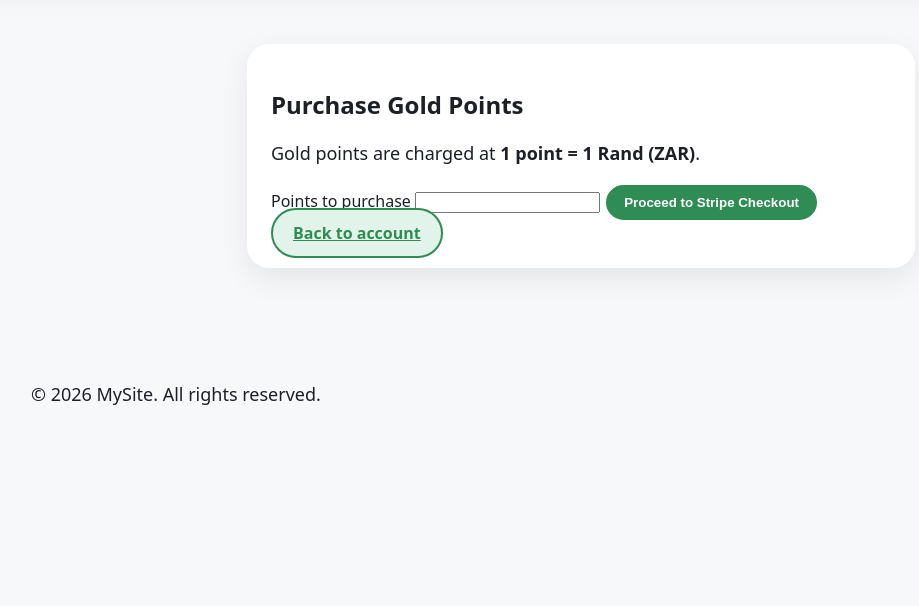
After one commit to Graeza/vgh, a Django app: page /auth/account/points/checkout/ in a window 1280 px wide. The commit adds this page. Shown: the part 194-800 px from the top of the page, without its empty margins (59-978 px from the left). Run offline with Django 4.2, Linux system fonts and the light colour scheme; a user stored in the database is signed in.

Commit message:
Add Stripe-backed gold points purchase flow

```diff
--- a/users/templates/users/account.html
+++ b/users/templates/users/account.html
@@ -124,6 +124,7 @@
     <section class="account-tabs__panel" data-tab-panel="gold-points" role="tabpanel" id="gold-points-panel" aria-labelledby="gold-points-tab" hidden>
       <h2>Gold Points</h2>
       <p>Your current balance is <strong>{{ point_balance }} points</strong>.</p>
+      <a href="{% url 'points-checkout' %}" class="btn btn-primary btn-sm">Purchase Points</a>
       {% if point_entries %}
         <ul>
           {% for entry in point_entries %}
--- /dev/null
+++ b/users/templates/users/points_checkout.html
@@ -0,0 +1,19 @@
+{% extends "main.html" %}
+
+{% block content %}
+<section class="container py-4">
+  <div class="card" style="max-width: 620px; margin: 0 auto;">
+    <h1>Purchase Gold Points</h1>
+    <p>Gold points are charged at <strong>1 point = 1 Rand ({{ points_currency }})</strong>.</p>
+
+    <form method="post" class="form-grid">
+      {% csrf_token %}
+      <label for="points">Points to purchase</label>
+      <input id="points" name="points" type="number" min="1" step="1" required>
+      <button type="submit" class="btn btn-primary">Proceed to Stripe Checkout</button>
+    </form>
+
+    <a href="{% url 'account' %}" class="btn btn-soft" style="margin-top: 12px;">Back to account</a>
+  </div>
+</section>
+{% endblock %}
--- a/users/urls.py
+++ b/users/urls.py
@@ -9,4 +9,5 @@ urlpatterns = [
     path('inbox/', views.inbox, name='inbox'),
     path('account/', views.account, name='account'),
     path('account/edit/', views.edit_account_details, name='edit-account-details'),
+    path('account/points/checkout/', views.points_checkout, name='points-checkout'),
 ]
--- a/users/views.py
+++ b/users/views.py
@@ -1,10 +1,17 @@
+import os
+
+import stripe
+from django.conf import settings
+from django.contrib import messages
 from django.contrib.auth import login, logout, update_session_auth_hash
+from django.contrib.auth.decorators import login_required
 from django.contrib.auth.forms import AuthenticationForm
 from django.contrib.auth.forms import UserCreationForm
-from django.contrib.auth.decorators import login_required
+from django.http import HttpResponseBadRequest
 from django.shortcuts import get_object_or_404, redirect, render
+
 from .forms import AccountDetailsForm
-from .models import Profile
+from .models import PointLedger, Profile
 
 
 # Create your views here.
@@ -109,6 +116,50 @@ def account(request):
 
 
 @login_required
+def points_checkout(request):
+    if request.method == 'POST':
+        try:
+            points_to_buy = int(request.POST.get('points', 0))
+        except (TypeError, ValueError):
+            return HttpResponseBadRequest('Invalid points amount.')
+
+        if points_to_buy <= 0:
+            return HttpResponseBadRequest('Points amount must be greater than zero.')
+
+        if not settings.STRIPE_SECRET_KEY:
+            messages.error(request, 'Stripe is not configured yet. Please contact support.')
+            return redirect('points-checkout')
+
+        stripe.api_key = settings.STRIPE_SECRET_KEY
+        checkout_session = stripe.checkout.Session.create(
+            payment_method_types=['card'],
+            mode='payment',
+            line_items=[
+                {
+                    'price_data': {
+                        'currency': settings.POINTS_CURRENCY,
+                        'unit_amount': points_to_buy * 100,
+                        'product_data': {
+                            'name': f'{points_to_buy} Gold Points',
+                            'description': '1 point = 1 Rand',
+                        },
+                    },
+                    'quantity': 1,
+                }
+            ],
+            metadata={
+                'user_id': request.user.id,
+                'points': points_to_buy,
+            },
+            success_url=request.build_absolute_uri('/auth/account/') + '?points_purchase=success',
+            cancel_url=request.build_absolute_uri('/auth/account/points/checkout/') + '?status=cancelled',
+        )
+        return redirect(checkout_session.url)
+
+    return render(request, 'users/points_checkout.html', {'points_currency': settings.POINTS_CURRENCY.upper()})
+
+
+@login_required
 def edit_account_details(request):
     form = AccountDetailsForm(request.POST or None, instance=request.user)
 
--- a/vongoldherb/settings.py
+++ b/vongoldherb/settings.py
@@ -11,6 +11,7 @@ https://docs.djangoproject.com/en/4.2/ref/settings/
 """
 
 from pathlib import Path
+import os
 
 # Build paths inside the project like this: BASE_DIR / 'subdir'.
 BASE_DIR = Path(__file__).resolve().parent.parent
@@ -123,3 +124,6 @@ STATIC_URL = '/static/'
 # https://docs.djangoproject.com/en/4.2/ref/settings/#default-auto-field
 
 DEFAULT_AUTO_FIELD = 'django.db.models.BigAutoField'
+
+STRIPE_SECRET_KEY = os.getenv('STRIPE_SECRET_KEY', '')
+POINTS_CURRENCY = os.getenv('POINTS_CURRENCY', 'zar')
```
Also changed, not shown: users/tests.py (+17 -0 lines).
